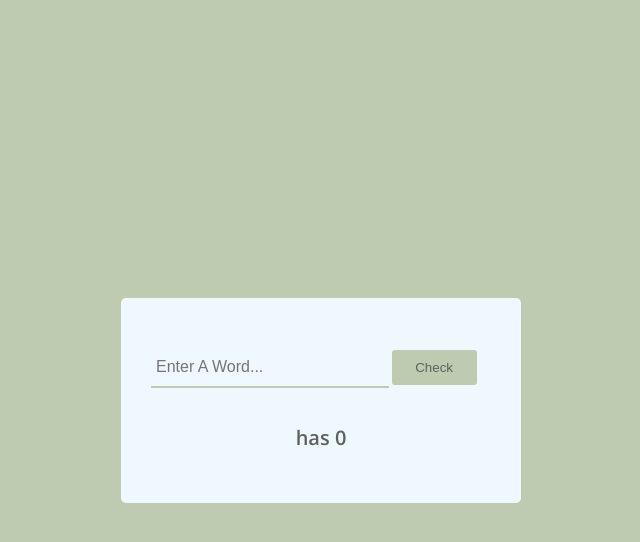
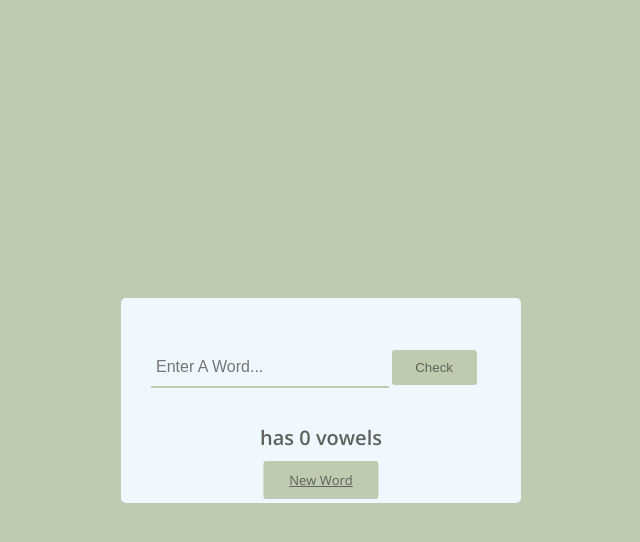
Before and after one commit to nrissman/vowel-counter, a plain HTML site: page index.html in a window 1280 px wide. Both pictures are taken after a click on the button "Check". Shown: the whole page, without its empty margins (319-959 px from the left). Drawn offline with nearby package versions, Linux system fonts and the light colour scheme.

Commit message:
refresh button

```diff
--- a/index.html
+++ b/index.html
@@ -16,6 +16,7 @@
         <input type="text" class="input-text" placeholder="Enter A Word..."/>
         <button class="btn">Check</button>
         <p class="result"></p>
+        <a href="javascript:location.reload(true)" class="reset">New Word</a>
       </div>
     </section>
     <script src="script.js"></script>
--- a/script.js
+++ b/script.js
@@ -9,7 +9,7 @@ btn.addEventListener("click", countVowel)
 function countVowel () {
     let vowelCount = 0
     let wordVal = word.value.toLowerCase()
-    alert(wordVal)
+    // alert(wordVal)
 
     for (let i = 0; i < wordVal.length; i++){
         let letter = wordVal[i]
@@ -18,5 +18,6 @@ function countVowel () {
         }
 
     }
-    result.innerHTML = `${word.value.toUpperCase()} has ${vowelCount}`
+    result.innerHTML = `${word.value.toUpperCase()} has ${vowelCount} vowels`
+
 }
--- a/styles.css
+++ b/styles.css
@@ -79,13 +79,39 @@ button {
   border-radius: 3px;
   color:rgb(95, 97, 92);
   background-color:rgb(191, 203, 176);
+  cursor: pointer;
 }
 
 p.result {
   margin-top: 3.5rem;
   text-align: center;
-
   font-size: 2rem;
   font-weight: 600;
   color: rgb(95, 97, 92);
 }
+
+.reset {
+  margin: 0;
+  position:fixed;
+  text-align: center;
+  font-size: 13px;
+  width: 9%;
+  top: 60%;
+  left: 50%;
+  transform: translate(-50%, -50%);
+  padding: 1rem 5px;
+  border: none;
+  outline: none;
+  border-radius: 3px;
+  color:rgb(95, 97, 92);
+  background-color:rgb(191, 203, 176);
+
+}
+
+button:hover {
+  color: green;
+}
+
+.reset:hover {
+  color: green;
+}
```
